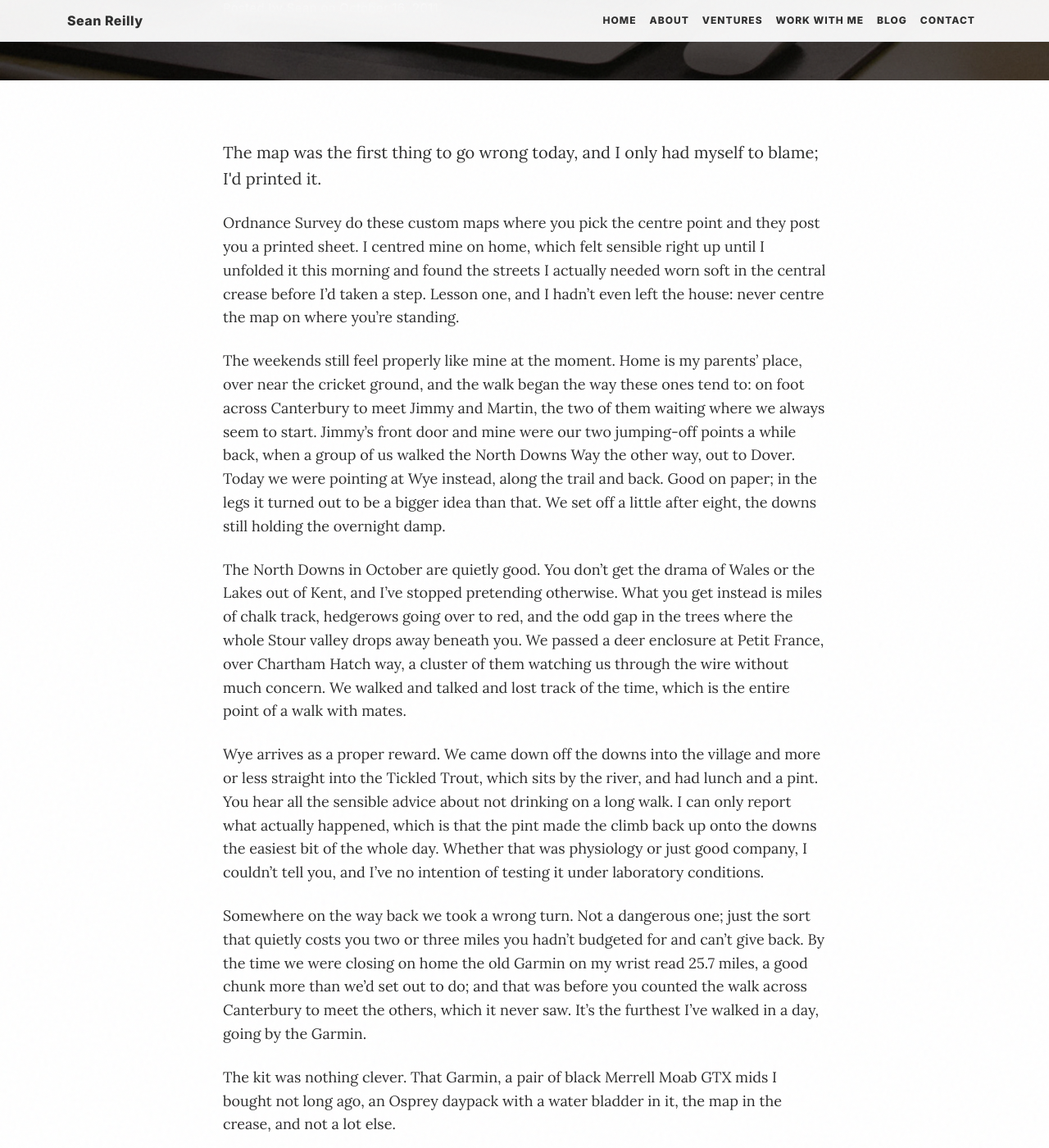
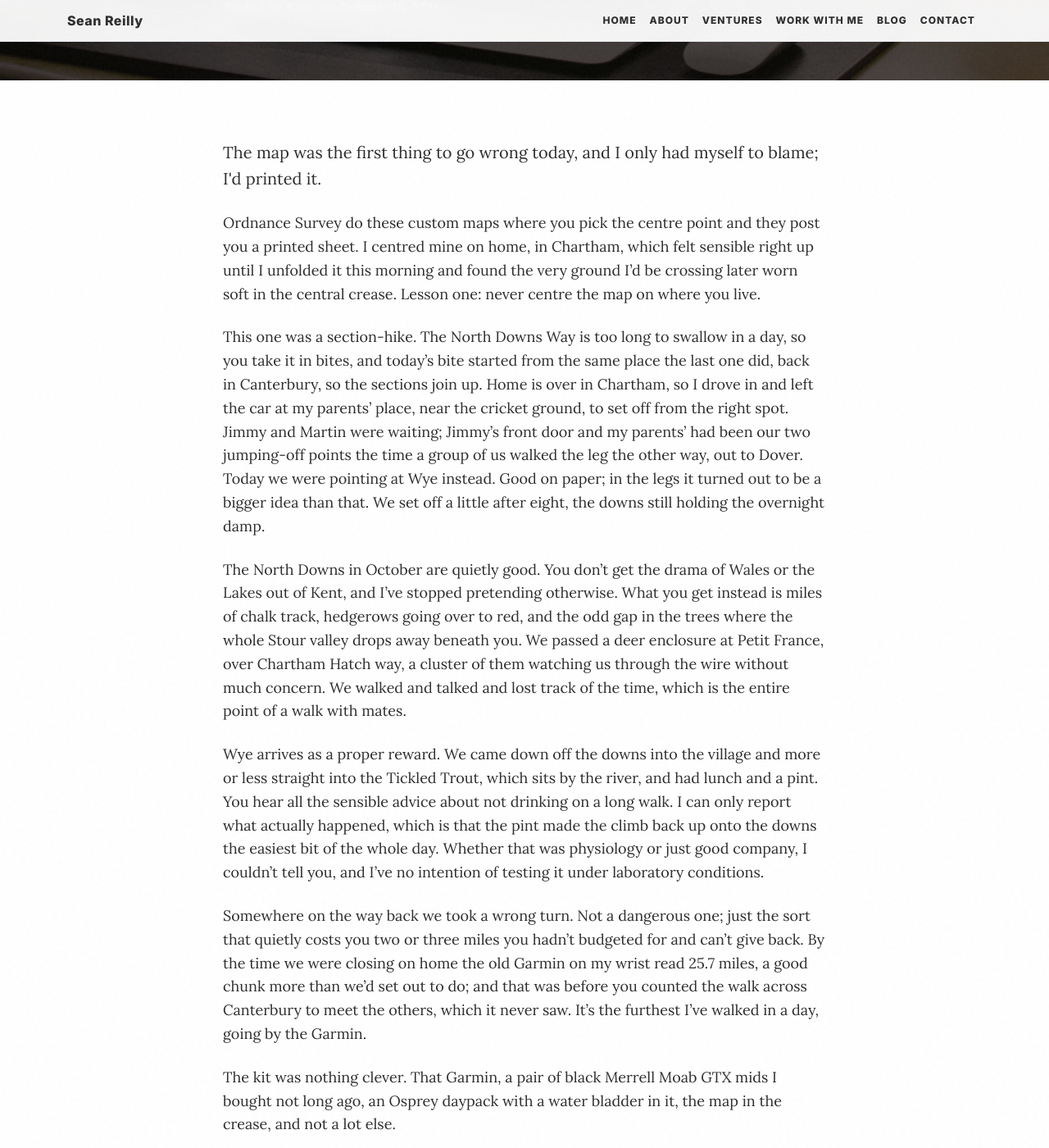
Before and after one commit to seanreillyesq/seanreillyesq.github.io, a Jekyll site: the page built from _posts/2011-10-16-north-downs-way-canterbury-wye-loop.markdown, in a window 1280 px wide and 1400 px high, scrolled down 323 px. Shown: the whole window at 82% size. Built offline with Jekyll 4.4.1, drawn with Linux system fonts in a browser that asks for light colours; some of the changed text lies outside the part shown.

Commit message:
Fix NDW post start: home was Chartham; parked at parents' to section-hike from Canterbury
Corrects the factual error that home was the parents' place - it was
Sean's own house in Chartham. He staged the car at his parents' (near the
cricket ground) so the walk could start from Canterbury, the hinge where
the previous NDW leg (to Dover) began, joining the sections up.

```diff
--- a/_posts/2011-10-16-north-downs-way-canterbury-wye-loop.markdown
+++ b/_posts/2011-10-16-north-downs-way-canterbury-wye-loop.markdown
@@ -21,9 +21,9 @@ sitemap: false
 
 <p class="lead">The map was the first thing to go wrong today, and I only had myself to blame; I'd printed it.</p>
 
-Ordnance Survey do these custom maps where you pick the centre point and they post you a printed sheet. I centred mine on home, which felt sensible right up until I unfolded it this morning and found the streets I actually needed worn soft in the central crease before I'd taken a step. Lesson one, and I hadn't even left the house: never centre the map on where you're standing.
+Ordnance Survey do these custom maps where you pick the centre point and they post you a printed sheet. I centred mine on home, in Chartham, which felt sensible right up until I unfolded it this morning and found the very ground I'd be crossing later worn soft in the central crease. Lesson one: never centre the map on where you live.
 
-The weekends still feel properly like mine at the moment. Home is my parents' place, over near the cricket ground, and the walk began the way these ones tend to: on foot across Canterbury to meet Jimmy and Martin, the two of them waiting where we always seem to start. Jimmy's front door and mine were our two jumping-off points a while back, when a group of us walked the North Downs Way the other way, out to Dover. Today we were pointing at Wye instead, along the trail and back. Good on paper; in the legs it turned out to be a bigger idea than that. We set off a little after eight, the downs still holding the overnight damp.
+This one was a section-hike. The North Downs Way is too long to swallow in a day, so you take it in bites, and today's bite started from the same place the last one did, back in Canterbury, so the sections join up. Home is over in Chartham, so I drove in and left the car at my parents' place, near the cricket ground, to set off from the right spot. Jimmy and Martin were waiting; Jimmy's front door and my parents' had been our two jumping-off points the time a group of us walked the leg the other way, out to Dover. Today we were pointing at Wye instead. Good on paper; in the legs it turned out to be a bigger idea than that. We set off a little after eight, the downs still holding the overnight damp.
 
 The North Downs in October are quietly good. You don't get the drama of Wales or the Lakes out of Kent, and I've stopped pretending otherwise. What you get instead is miles of chalk track, hedgerows going over to red, and the odd gap in the trees where the whole Stour valley drops away beneath you. We passed a deer enclosure at Petit France, over Chartham Hatch way, a cluster of them watching us through the wire without much concern. We walked and talked and lost track of the time, which is the entire point of a walk with mates.
 
```
Also changed, not shown: other parts of _posts/2011-10-16-north-downs-way-canterbury-wye-loop.markdown (+1 -1 lines).
